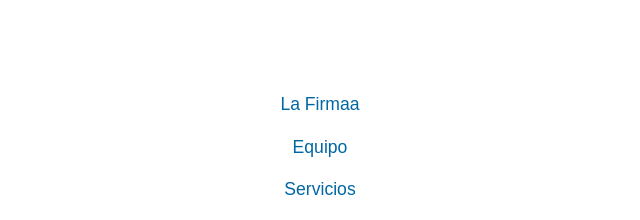
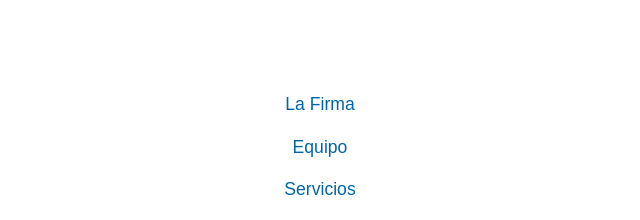
Before and after one commit to BonetConsulting/newlanding, a website: page src/public/index.html in a window 1280 px wide. Both pictures are taken after a click on the button "Toggle navigation". Shown: the top 220 px of the page, 320-960 px from the left. Drawn offline with nearby package versions, Linux system fonts and the light colour scheme; a script that the page names is missing.

Commit message:
Sulman - changing menu name

```diff
--- a/src/public/index.html
+++ b/src/public/index.html
@@ -107,7 +107,7 @@
                 <a
                   class="nav-link link text-primary display-4 arialSans"
                   onclick="initScroll('firma', this); return false;"
-                  >La Firmaa</a
+                  >La Firma</a
                 >
               </li>
 
```
